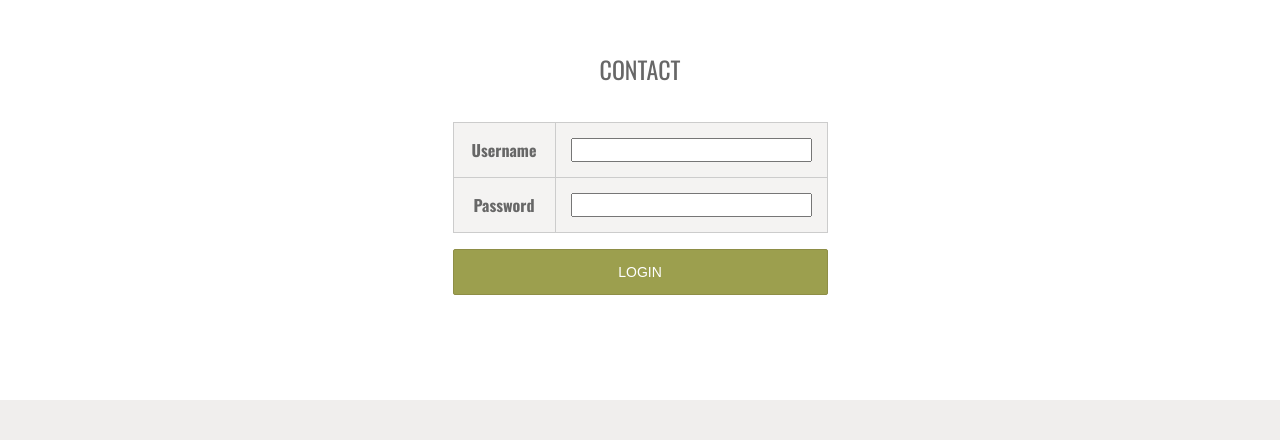
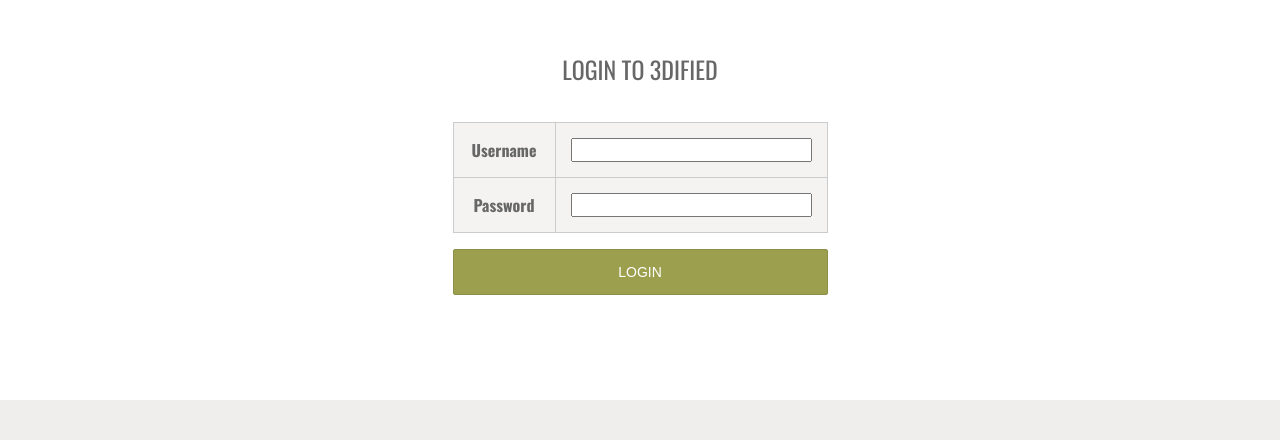
Before and after one commit to maylim17/3dified, a PHP site: page /login.php in a window 1280 px wide. Shown: the part 110-550 px from the top of the page. Run offline with PHP 8.4, Linux system fonts and the light colour scheme; data that the repository does not hold is empty.

Commit message:
updated login.php

```diff
--- a/login.php
+++ b/login.php
@@ -15,7 +15,7 @@
 
         <div class="wrapper">
 
-            <h1>Contact</h1>
+            <h1>Login to 3Dified</h1>
 
                 <form method="post" action="login.php">
 
```
